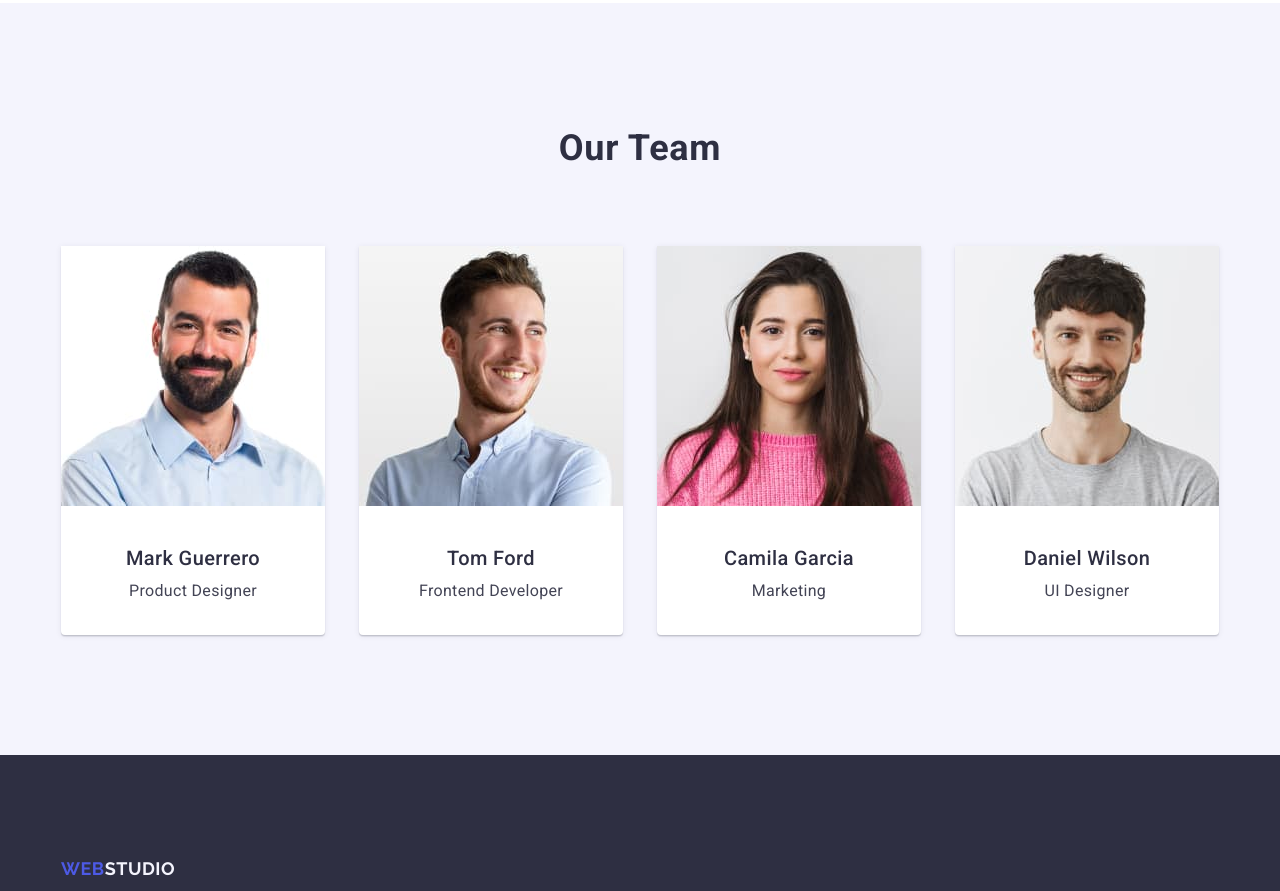
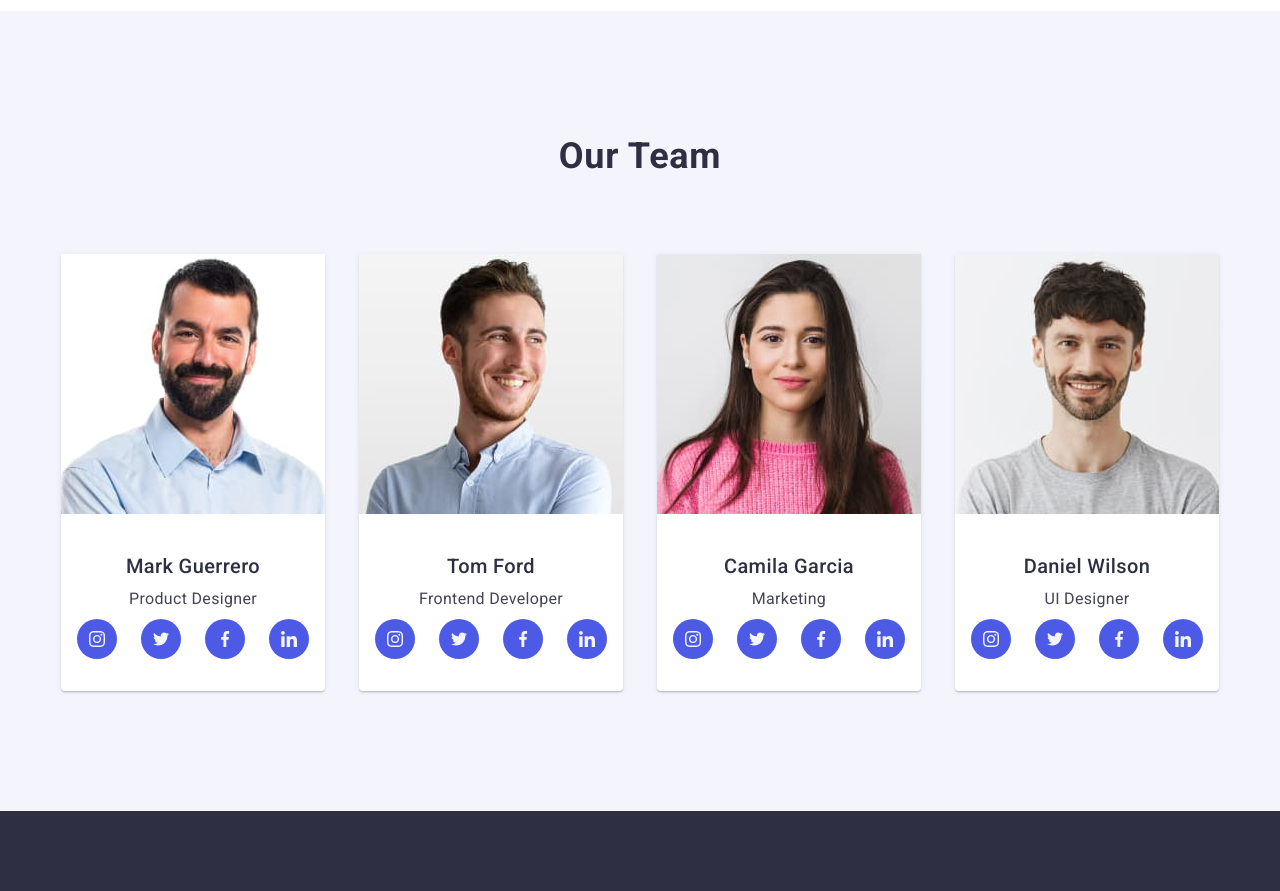
Before and after one commit to RossBujnik/goit-markup-hw-04-ed16, a plain HTML site: page index.html in a window 1280 px wide. Shown: the part 1680-2571 px from the top of the page. Drawn offline with nearby package versions, Linux system fonts and the light colour scheme.

Commit message:
update section3

```diff
--- a/css/styles.css
+++ b/css/styles.css
@@ -187,6 +187,7 @@ h3 {
 	align-items: center;
 	justify-content: center;
 	border-radius: 4px;
+	margin-bottom: 8px;
 }
 /* Main Page - section 2 */
 
@@ -228,7 +229,30 @@ h3 {
 	letter-spacing: 0.02em;
 	text-align: center;
 	padding-top: 8px;
+	padding-bottom: 8px;
+}
+.section3_socials-list {
+	display: flex;
+	flex-direction: row;
+	justify-content: center;
+	gap: 24px;
+	fill: var(--light);
 	padding-bottom: 32px;
+}
+.section3_socials-item {
+	display: flex;
+	justify-content: center;
+	align-items: center;
+	width: 40px;
+	height: 40px;
+	background-color: var(--primary-brand);
+	border-radius: 50%;
+}
+.section3_socials-item:hover {
+	border-radius: 50%;
+	cursor: pointer;
+	fill: var(--light);
+	background-color: var(--success);
 }
 
 /* footer */
--- a/index.html
+++ b/index.html
@@ -175,6 +175,28 @@
 							/>
 							<h3 class="section3_item-name">Mark Guerrero</h3>
 							<p class="section3_item-stand">Product Designer</p>
+							<ul class="section3_socials-list">
+								<li class="section3_socials-item">
+									<svg class="section3_socials-svg" width="16" height="16">
+										<use href="./images/symbol-defs.svg#icon-instagram-2"></use>
+									</svg>
+								</li>
+								<li class="section3_socials-item">
+									<svg class="section3_socials-svg" width="16" height="16">
+										<use href="./images/symbol-defs.svg#icon-twitter-1"></use>
+									</svg>
+								</li>
+								<li class="section3_socials-item">
+									<svg class="section3_socials-svg" width="16" height="16">
+										<use href="./images/symbol-defs.svg#icon-facebook-1"></use>
+									</svg>
+								</li>
+								<li class="section3_socials-item">
+									<svg class="section3_socials-svg" width="16" height="16">
+										<use href="./images/symbol-defs.svg#icon-linkedin-1"></use>
+									</svg>
+								</li>
+							</ul>
 						</li>
 						<li class="section3_item">
 							<img
@@ -185,6 +207,28 @@
 							/>
 							<h3 class="section3_item-name">Tom Ford</h3>
 							<p class="section3_item-stand">Frontend Developer</p>
+							<ul class="section3_socials-list">
+								<li class="section3_socials-item">
+									<svg class="section3_socials-svg" width="16" height="16">
+										<use href="./images/symbol-defs.svg#icon-instagram-2"></use>
+									</svg>
+								</li>
+								<li class="section3_socials-item">
+									<svg class="section3_socials-svg" width="16" height="16">
+										<use href="./images/symbol-defs.svg#icon-twitter-1"></use>
+									</svg>
+								</li>
+								<li class="section3_socials-item">
+									<svg class="section3_socials-svg" width="16" height="16">
+										<use href="./images/symbol-defs.svg#icon-facebook-1"></use>
+									</svg>
+								</li>
+								<li class="section3_socials-item">
+									<svg class="section3_socials-svg" width="16" height="16">
+										<use href="./images/symbol-defs.svg#icon-linkedin-1"></use>
+									</svg>
+								</li>
+							</ul>
 						</li>
 						<li class="section3_item">
 							<img
@@ -195,6 +239,28 @@
 							/>
 							<h3 class="section3_item-name">Camila Garcia</h3>
 							<p class="section3_item-stand">Marketing</p>
+							<ul class="section3_socials-list">
+								<li class="section3_socials-item">
+									<svg class="section3_socials-svg" width="16" height="16">
+										<use href="./images/symbol-defs.svg#icon-instagram-2"></use>
+									</svg>
+								</li>
+								<li class="section3_socials-item">
+									<svg class="section3_socials-svg" width="16" height="16">
+										<use href="./images/symbol-defs.svg#icon-twitter-1"></use>
+									</svg>
+								</li>
+								<li class="section3_socials-item">
+									<svg class="section3_socials-svg" width="16" height="16">
+										<use href="./images/symbol-defs.svg#icon-facebook-1"></use>
+									</svg>
+								</li>
+								<li class="section3_socials-item">
+									<svg class="section3_socials-svg" width="16" height="16">
+										<use href="./images/symbol-defs.svg#icon-linkedin-1"></use>
+									</svg>
+								</li>
+							</ul>
 						</li>
 						<li class="section3_item">
 							<img
@@ -205,6 +271,28 @@
 							/>
 							<h3 class="section3_item-name">Daniel Wilson</h3>
 							<p class="section3_item-stand">UI Designer</p>
+							<ul class="section3_socials-list">
+								<li class="section3_socials-item">
+									<svg class="section3_socials-svg" width="16" height="16">
+										<use href="./images/symbol-defs.svg#icon-instagram-2"></use>
+									</svg>
+								</li>
+								<li class="section3_socials-item">
+									<svg class="section3_socials-svg" width="16" height="16">
+										<use href="./images/symbol-defs.svg#icon-twitter-1"></use>
+									</svg>
+								</li>
+								<li class="section3_socials-item">
+									<svg class="section3_socials-svg" width="16" height="16">
+										<use href="./images/symbol-defs.svg#icon-facebook-1"></use>
+									</svg>
+								</li>
+								<li class="section3_socials-item">
+									<svg class="section3_socials-svg" width="16" height="16">
+										<use href="./images/symbol-defs.svg#icon-linkedin-1"></use>
+									</svg>
+								</li>
+							</ul>
 						</li>
 					</ul>
 				</div>
```
